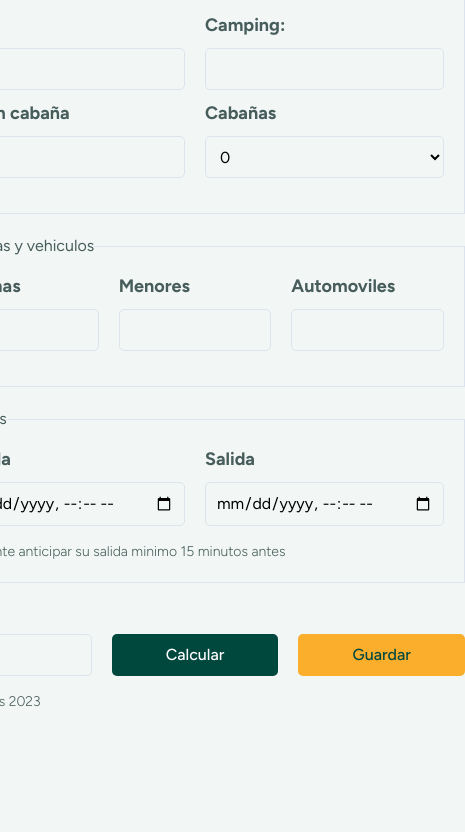
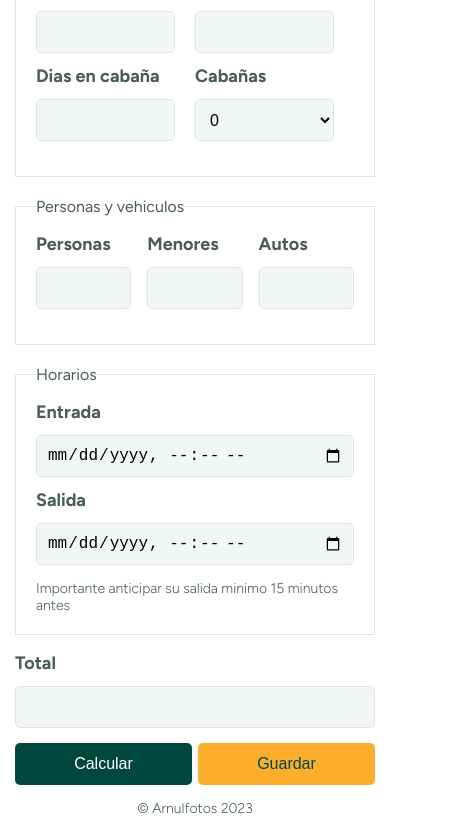
Before and after one commit to Arnulfotos/calcBLP-v2, a website built with Vite: page index.html in a window 390 px wide. Shown: the part 252-1084 px from the top of the page, 465 px wide, since content can reach past the window. Before the commit the page ends 1012 px from the top, so only its background shows below. Built offline with nearby package versions, Linux system fonts and the light colour scheme.

Commit message:
version para mobil optimizada

```diff
--- a/index.html
+++ b/index.html
@@ -3,7 +3,7 @@
 
 <head>
   <meta charset="utf-8" />
-  <meta name="viewport" content="width=device-width" />
+  <meta name="viewport" content="width=device-width, initial-scale=1" />
   <title>Arnulfotos mira este cambiaso</title>
   <script defer src="main.js"></script>
 
@@ -15,8 +15,12 @@
 </head>
 
 <body>
-  <div class="form-main-wrapper">
+
     <div class="form-wrapper">
+
+
+
+
       <div class="titulo">
         <h1>Balneario Las Palmas</h1>
         <div class="titulo-item">
@@ -25,25 +29,32 @@
           <p id="d1"></p>
         </div>
       </div>
+
+
+
       <form action="" id="form">
         <div class="container">
           <label for="nombre" class="texto-formulario">Nombre</label>
           <input type="text" class="texto-input" name="nombre" id="nombre" />
         </div>
         <!-- nombre -->
+
+
         <fieldset>
+
           <legend>Servicio</legend>
-          <div class="container-flex">
+       <div class="containerServicio">
         <div>
           <label for="entrada-general" class="texto-formulario">Dia:</label>
           <input class="texto-input" id="entrada-general" type="number" />
         </div>
+
         <div>
           <label for="camping" class="texto-formulario">Camping:</label>
           <input id="camping" type="number" class="texto-input" />
         </div>
-          </div>
-          <div class="container-flex">
+
+
         <div>
           <label for="entrada-general" class="texto-formulario">Dias en cabaña</label>
           <input id="entrada-general" class="texto-input" type="text" />
@@ -60,7 +71,14 @@
           </select>
         </div>
       </div>
+
+
+
+
         </fieldset>
+
+
+
         <!-- servicio -->
         <fieldset>
           <legend>Personas y vehiculos</legend>
@@ -74,14 +92,14 @@
               <input id="camping" type="text" class="texto-input" />
             </div>
             <div>
-              <label for="auto" class="texto-formulario">Automoviles</label>
+              <label for="auto" class="texto-formulario">Autos</label>
               <input id="auto" type="text" class="texto-input" />
             </div>
           </div>
         </fieldset>
         <fieldset>
           <legend>Horarios</legend>
-          <div class="container-flex">
+          <div class="">
             <div>
               <label for="entrada" class="texto-formulario">Entrada</label>
               <input id="entrada" class="texto-input" type="datetime-local" />
@@ -94,11 +112,12 @@
           <p>Importante anticipar su salida minimo 15 minutos antes</p>
         </fieldset>
         <div id="preview"></div>
-        <div class="container-flex">
         <div>
           <label for="total" class="texto-formulario">Total </label>
           <input id="total" type="number" class="texto-input" />
         </div>
+        <div class="container-flex">
+
           <div>
             <input type="submit" value="Calcular" class="button calc" id="calc" />
           </div>
@@ -108,15 +127,15 @@
           </div>
         </div>
       </form>
-      <!--
-          This script places a badge on your repl's full-browser view back to your repl's cover
-          page. Try various colors for the theme: dark, light, red, orange, yellow, lime, green,
-          teal, blue, blurple, magenta, pink!
-          -->
-      <script src="https://replit.com/public/js/replit-badge.js" theme="purple" defer></script>
       <p id="copyright"></p>
+
+
     </div>
+
+
+
   </div>
+
 </body>
 
 </html>
--- a/main.js
+++ b/main.js
@@ -75,7 +75,7 @@ function computeResult(e) {
 
   /* TOTAL */
 
-  div.innerHTML += `<p> El total a pagar es de $${calcTotal} pesos</p> <br>  <hr />`;
+  div.innerHTML += `<p> El total a pagar es de $${calcTotal} pesos</p> <br>  <hr /> <br>`;
 
 
 
--- a/style.css
+++ b/style.css
@@ -4,94 +4,31 @@ html {
 }
 
 /* Box sizing rules */
-*,
-*::before,
-*::after {
+* {
 box-sizing: border-box;
 margin: 0;
 padding: 0;
 }
 
-/* Remove list styles on ul, ol elements with a list role, which suggests default styling will be removed */
-ul[role='list'],
-ol[role='list'] {
-list-style: none;
-}
-
-/* Set core root defaults */
-html:focus-within {
-scroll-behavior: smooth;
-}
-
-/* Set core body defaults */
-body {
-min-height: 100vh;
-text-rendering: optimizeSpeed;
-line-height: 1.5;
-background-color:#f2f7f5;
-}
-
-/* A elements that don't have a class get default styles */
-a:not([class]) {
-text-decoration-skip-ink: auto;
-}
-
-/* Make images easier to work with */
-img,
-picture {
-max-width: 100%;
-display: block;
-}
-
-/* Inherit fonts for inputs and buttons */
-input,
-button,
-textarea,
-select {
-font: inherit;
-}
-
-/* Remove all animations, transitions and smooth scroll for people that prefer not to see them */
-@media (prefers-reduced-motion: reduce) {
-html:focus-within {
- scroll-behavior: auto;
-}
-
-*,
-*::before,
-*::after {
-  animation-duration: 0.01ms !important;
-  animation-iteration-count: 1 !important;
-  transition-duration: 0.01ms !important;
-  scroll-behavior: auto !important;
-}
-}
-
-.form-main-wrapper {
-display: flex;
-align-items: center;
-justify-content: center;
-padding: 48px;
-}
-
-
 
 h1 {
 font-weight: 900;
-font-size: 4.8rem;
+font-size: 3.2rem;
 color: #00473e;
-line-height: 48px;
 margin-bottom: 5px;
 width: 100%;
 }
 
 .titulo {
+width: 100%;
+
 margin-bottom: 20px;
 }
 
 .titulo-item {
+display: flex;
 justify-content: space-between;
-display: flex;
+
 
 }
 
@@ -113,6 +50,7 @@ display: inline-block
 
 .container {
 margin-bottom: 10px;
+
 }
 
 .texto-formulario {
@@ -139,6 +77,15 @@ background-color: #f2f7f5;
 
 }
 
+.form-wrapper {
+  display: flex;
+  justify-content: center;
+  align-items: center;
+  flex-direction: column;
+  max-width: 500px;
+  padding: 15px;
+  margin: 0 auto;
+}
 
 
 .texto-input:focus {
@@ -151,15 +98,15 @@ border: 1px solid #dde3ec;
 padding:20px;
 margin-bottom: 20px;
 }
-.container-flex {
-display: flex;
-gap: 20px;
-margin-bottom: 15px;
+
+.containerServicio {
+  display: flex;
+  flex-wrap: wrap;
 }
 
-.container-flex > div {
+.containerServicio > div {
 width: 50%;
-align-self: flex-end;
+padding-right: 20px;
 }
 
 div > select {
@@ -173,15 +120,20 @@ color: #475d5b;
 font-weight: 400;
 }
 
+
 .flex-3 {
-display: flex;
-gap: 20px;
-margin-bottom: 15px;
+  display: flex;
+  flex-wrap: wrap;
+  justify-content: space-between;
+
 }
+.flex-3 > div {
 
-.flex-3 > div {
-width: 33%;
-}
+
+  width: 30%;
+
+  }
+
 
 .button {
  width: 100%;
@@ -200,3 +152,20 @@ width: 33%;
 background-color: #00473e;
 color: white;
 }
+
+input {
+  margin-bottom: 15px;
+}
+
+.container-flex {
+  width: 100%;
+  display: inline-flex;
+  gap: 6px;
+
+}
+
+.container-flex > div {
+  width: 50%;
+
+
+}
```
Lines whose indentation alone changed are shown as unchanged.
